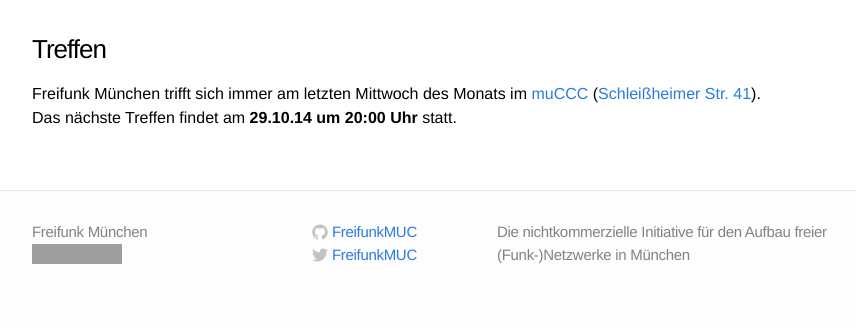
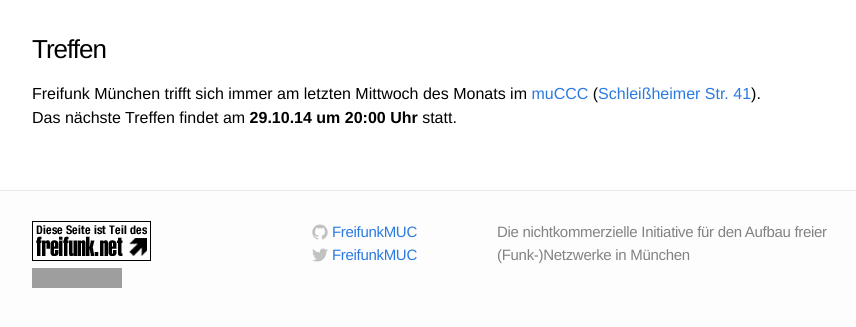
Before and after one commit to freifunkMUC/freifunkmuc.github.io, a Jekyll site: the page built from index.md, in a window 1280 px wide, cut to the strip 779-1118 px from the top of the page. Shown: the top 327 px of the strip, without its empty margins (208-1064 px from the left). Built offline with Jekyll 4.4.1, drawn with Linux system fonts in a browser that asks for light colours; a style sheet for code colours, icons or effects is not loaded; grey boxes are pictures that could not be loaded.

Commit message:
freifunk.net button im footer eingefuegt

```diff
--- a/_includes/footer.html
+++ b/_includes/footer.html
@@ -6,10 +6,13 @@
 
     <div class="footer-col-1 column">
       <ul>
-        <li>{{ site.title }}</li>
-        <li><a href="mailto:{{ site.email }}">{{ site.email }}</a></li>
+        <li>
+          <a href="http://freifunk.net/" target="_blank"><img src="{{ site.baseurl }}/assets/button_freifunk.png"></a>
+        </li>
+        <li>
+          <a href="http://creativecommons.org/licenses/by-nc-sa/4.0/" target="_blank"><img src="http://i.creativecommons.org/l/by-nc-sa/3.0/88x31.png"></a>
+        </li>
       </ul>
-      <a href="http://creativecommons.org/licenses/by-nc-sa/4.0/" target="_blank"><img src="http://i.creativecommons.org/l/by-nc-sa/3.0/88x31.png"></a>
     </div>
 
     <div class="footer-col-2 column">
```
Also changed, not shown: assets/button_freifunk.png (added).
